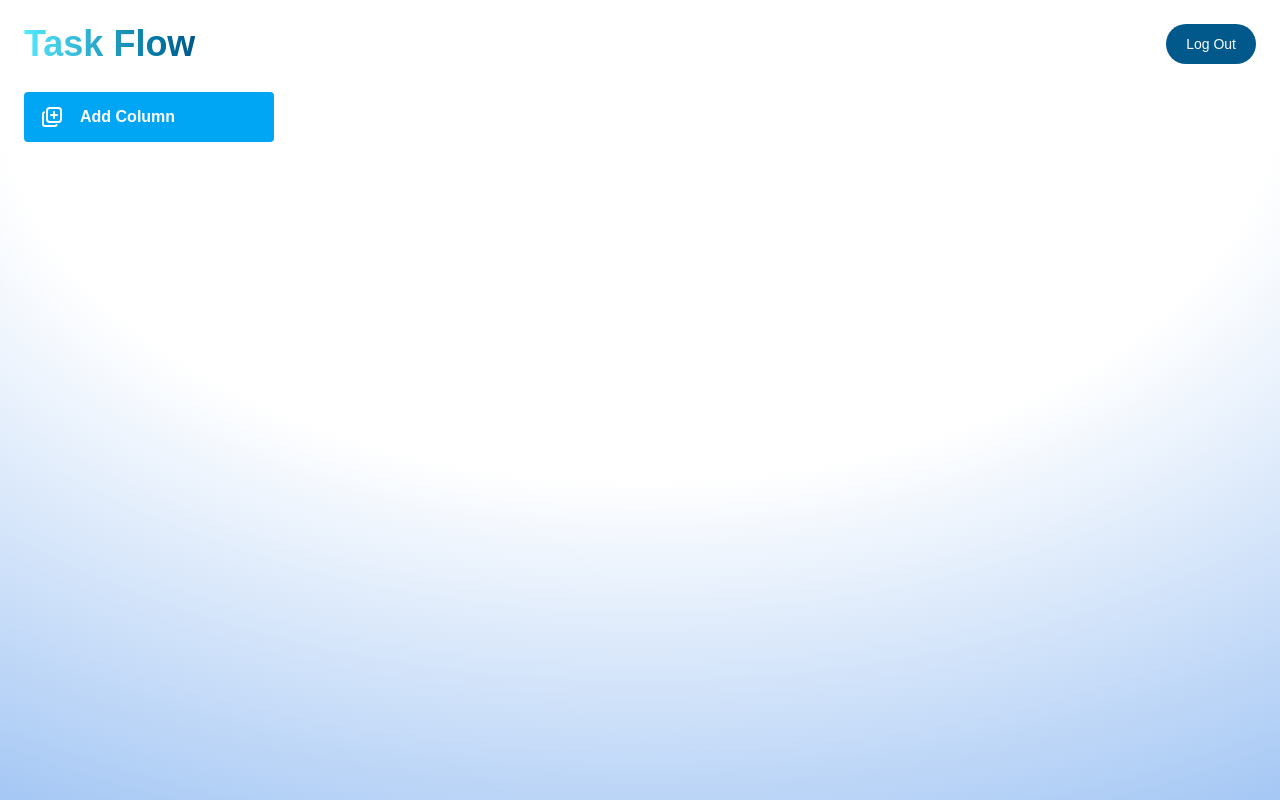
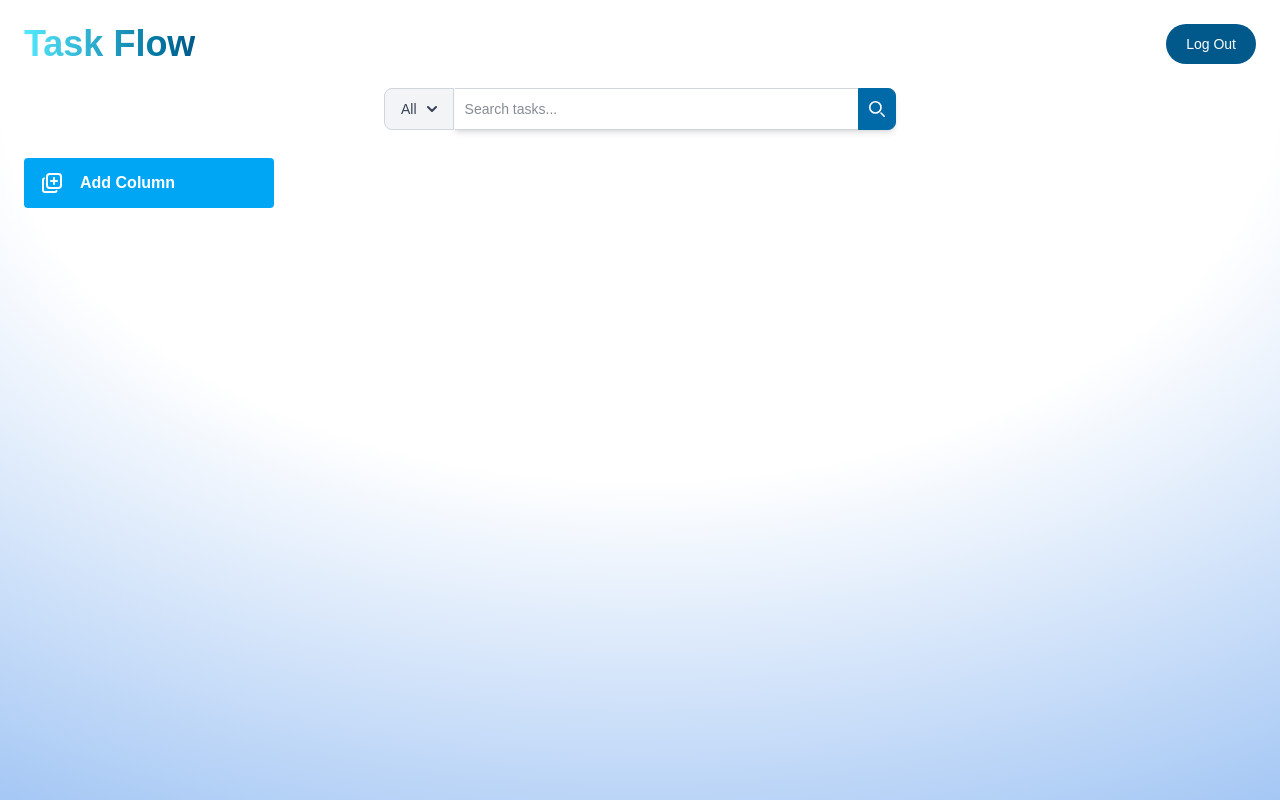
Before and after one commit to LuisCorreaDv/task-flow, a Next.js app: page /tasks in a window 1280 px wide. Built offline with nearby package versions, Linux system fonts and the light colour scheme.

Commit message:
Task search and filtering; updating TaskBoard and TasksPage to integrate new features.

```diff
--- a/src/app/tasks/components/Header.tsx
+++ b/src/app/tasks/components/Header.tsx
@@ -10,21 +10,17 @@ function Header() {
 
   const handleLogout = () => {
     dispatch(logout());
-    dispatch(resetVerification())
+    dispatch(resetVerification());
     router.push("/");
   };
   return (
     <header>
       <nav className="bg-white border-gray-200 dark:bg-gray-900">
         <div className="flex flex-wrap justify-between items-center mx-auto max-w-screen-xl p-6">
-          <a
-            href="https://flowbite.com"
-            className="flex items-center space-x-3 rtl:space-x-reverse"
-          >
-            <span className="self-center text-4xl font-semibold whitespace-nowrap dark:text-white text-center bg-gradient-to-r from-cyan-300 to-sky-800 bg-clip-text text-transparent">
-              Task Flow
-            </span>
-          </a>
+          <span className="self-center text-4xl font-semibold whitespace-nowrap dark:text-white text-center bg-gradient-to-r from-cyan-300 to-sky-800 bg-clip-text text-transparent">
+            Task Flow
+          </span>
+
           <div className="flex items-center space-x-6 rtl:space-x-reverse">
             <button
               type="button"
--- a/src/app/tasks/components/TaskBoard.tsx
+++ b/src/app/tasks/components/TaskBoard.tsx
@@ -41,7 +41,13 @@ import { arrayMove, SortableContext } from "@dnd-kit/sortable";
 import { createPortal } from "react-dom";
 import TaskCard from "./TaskCard";
 
-export default function TaskBoard() {
+//Search and Filter Props
+interface TaskBoardProps {
+  searchTerm?: string;
+  statusFilter?: TaskStatus | 'all';
+}
+
+export default function TaskBoard({ searchTerm = '', statusFilter = 'all' }: TaskBoardProps) {
   const dispatch: AppDispatch = useDispatch();
   const columns = useSelector((state: RootState) => state.columns.columns);
   const userId = useSelector((state: RootState) => state.auth.token);
@@ -54,7 +60,26 @@ export default function TaskBoard() {
     setMounted(true);
   }, []);
 
-  //useMemo is used to memoize the columnsId array, so it only recalculates when columns change
+  // Filter tasks based on search term and status
+  // useMemo is used to memorize the filteredTasks array, so it only recalculates when tasks, searchTerm, or statusFilter change
+  const filteredTasks = useMemo(() => {
+    return tasks.filter((task: Task) => {
+      // Filter by search term (task content)
+      const matchesSearch = searchTerm
+        ? task.content.toLowerCase().includes(searchTerm.toLowerCase())
+        : true;
+
+      // Filter by task status
+      const matchesStatus = statusFilter === 'all'
+        ? true
+        : task.status === statusFilter;
+
+      // The task must match both the search term and the status filter
+      return matchesSearch && matchesStatus;
+    });
+  }, [tasks, searchTerm, statusFilter]);
+
+  //useMemo is used to memorize the columnsId array, so it only recalculates when columns change
   // This is useful for performance optimization, as it prevents unnecessary re-renders
   const columnsId = useMemo(
     () => columns.map((column) => column.id),
@@ -169,7 +194,7 @@ export default function TaskBoard() {
 
     //Drop a Task over another task
     if (isActiveTask && isOverTask) {
-      const overTask = tasks.find((task: Task) => task.id === overId);
+      const overTask = filteredTasks.find((task: Task) => task.id === overId);
       if (overTask) {
         dispatch(
           updateTaskColumn({
@@ -218,7 +243,7 @@ export default function TaskBoard() {
                   updateTask={updateTask}
                   toggleFavorite={toggleFavorite}
                   updateStatus={updateTaskStatus}
-                  tasks={tasks.filter(
+                  tasks={filteredTasks.filter(
                     (task: Task) => task.columnId === column.id
                   )}
                 />
@@ -247,7 +272,7 @@ export default function TaskBoard() {
                   updateTask={updateTask}
                   updateStatus={updateTaskStatus}
                   toggleFavorite={toggleFavorite}
-                  tasks={tasks.filter(
+                  tasks={filteredTasks.filter(
                     (task: Task) => task.columnId === activeColumn.id
                   )}
                 />
--- /dev/null
+++ b/src/app/tasks/components/TaskFilter.tsx
@@ -0,0 +1,192 @@
+"use client";
+
+import { useEffect, useRef, useState } from "react";
+import { TaskStatus } from "@/types/TaskTypes";
+
+interface TaskFilterProps {
+  onSearch: (term: string) => void;
+  onFilterStatus: (status: TaskStatus | "all") => void;
+}
+
+export default function TaskFilter({
+  onSearch,
+  onFilterStatus,
+}: TaskFilterProps) {
+  const [search, setSearch] = useState("");
+  const [dropdownOpen, setDropdownOpen] = useState(false);
+  const [selectedStatus, setSelectedStatus] = useState<"all" | TaskStatus>(
+    "all"
+  );
+
+  const dropdownRef = useRef<HTMLDivElement>(null);
+
+  // Close dropdown when clicking outside
+  useEffect(() => {
+    const handleClickOutside = (event: MouseEvent) => {
+      if (
+        dropdownRef.current &&
+        !dropdownRef.current.contains(event.target as Node)
+      ) {
+        setDropdownOpen(false);
+      }
+    };
+    document.addEventListener("mousedown", handleClickOutside);
+    return () => document.removeEventListener("mousedown", handleClickOutside);
+  }, []);
+
+  const handleSearchSubmit = (e: React.FormEvent) => {
+    e.preventDefault();
+    onSearch(search);
+  };
+
+  const handleSelectStatus = (status: TaskStatus | "all") => {
+    setSelectedStatus(status);
+    onFilterStatus(status);
+    setDropdownOpen(false);
+  };
+
+  // Colors for status in menu
+  const statusColors = {
+    all: "",
+    on_time: "text-green-400 font-medium",
+    delayed: "text-yellow-600 font-medium",
+    on_going: "text-sky-600 font-medium",
+    urgent: "text-red-600 font-medium",
+  };
+
+  return (
+    <form onSubmit={handleSearchSubmit} className="max-w-lg mx-auto mb-6">
+      <div className="flex">
+        <button
+          type="button"
+          className="shrink-0 z-30 inline-flex items-center py-2.5 px-4 text-sm font-medium text-center text-gray-700 bg-gray-100 border border-gray-300 rounded-s-lg hover:bg-gray-200 dark:bg-gray-700 dark:hover:bg-gray-600 dark:focus:ring-sky-800 dark:text-white dark:border-gray-600 transition-colors duration-200"
+          onClick={() => setDropdownOpen(!dropdownOpen)}
+        >
+          {/* Show selected status */}
+          <span
+            className={
+              statusColors[selectedStatus as keyof typeof statusColors]
+            }
+          >
+            {selectedStatus === "all"
+              ? "All"
+              : selectedStatus.replace("_", " ")}
+          </span>
+          <svg
+            className="w-2.5 h-2.5 ms-2.5"
+            aria-hidden="true"
+            xmlns="http://www.w3.org/2000/svg"
+            fill="none"
+            viewBox="0 0 10 6"
+          >
+            <path
+              stroke="currentColor"
+              strokeLinecap="round"
+              strokeLinejoin="round"
+              strokeWidth="2"
+              d="m1 1 4 4 4-4"
+            />
+          </svg>
+        </button>
+
+        <div
+          ref={dropdownRef}
+          className={`z-20 ${
+            dropdownOpen ? "block" : "hidden"
+          } absolute mt-12 bg-white divide-y divide-gray-100 rounded-lg shadow-md w-48 dark:bg-gray-700`}
+        >
+          <ul className="text-sm text-gray-700 dark:text-gray-200">
+            <li>
+              <button
+                type="button"
+                onClick={() => handleSelectStatus("all")}
+                className="w-full text-left px-4 py-2 hover:bg-gray-100"
+              >
+                All
+              </button>
+            </li>
+            <li>
+              <button
+                type="button"
+                onClick={() => handleSelectStatus("on_time")}
+                className="w-full text-left px-4 py-2 hover:bg-gray-100 text-green-300"
+              >
+                <span className="flex items-center">
+                  <span className="w-2 h-2 mr-2 rounded-full bg-green-100"></span>
+                  On Time
+                </span>
+              </button>
+            </li>
+            <li>
+              <button
+                type="button"
+                onClick={() => handleSelectStatus("on_going")}
+                className="w-full text-left px-4 py-2 hover:bg-gray-100 text-sky-600"
+              >
+                <span className="flex items-center">
+                  <span className="w-2 h-2 mr-2 rounded-full bg-sky-400"></span>
+                  On Going
+                </span>
+              </button>
+            </li>
+            <li>
+              <button
+                type="button"
+                onClick={() => handleSelectStatus("delayed")}
+                className="w-full text-left px-4 py-2 hover:bg-gray-100 text-yellow-600"
+              >
+                <span className="flex items-center">
+                  <span className="w-2 h-2 mr-2 rounded-full bg-yellow-400"></span>
+                  Delayed
+                </span>
+              </button>
+            </li>
+            <li>
+              <button
+                type="button"
+                onClick={() => handleSelectStatus("urgent")}
+                className="w-full text-left px-4 py-2 hover:bg-gray-100 text-red-600"
+              >
+                <span className="flex items-center">
+                  <span className="w-2 h-2 mr-2 rounded-full bg-red-400"></span>
+                  Urgent
+                </span>
+              </button>
+            </li>
+          </ul>
+        </div>
+
+        <div className="relative w-full">
+          <input
+            type="search"
+            id="search-dropdown"
+            className="block p-2.5 w-full z-10 text-sm text-gray-900 bg-white rounded-e-lg border-s-gray-50 border border-gray-300 focus:outline-sky-800 focus:ring-sky-800 focus:border-sky-800 focus:outline-none shadow-md"
+            placeholder="Search tasks..."
+            value={search}
+            onChange={(e) => setSearch(e.target.value)}
+          />
+          <button
+            type="submit"
+            className="absolute top-0 end-0 p-2.5 text-sm font-medium h-full text-white bg-sky-700 rounded-e-lg border border-sky-700 hover:bg-sky-600 transition-colors duration-200"
+          >
+            <svg
+              className="w-4 h-4"
+              aria-hidden="true"
+              xmlns="http://www.w3.org/2000/svg"
+              fill="none"
+              viewBox="0 0 20 20"
+            >
+              <path
+                stroke="currentColor"
+                strokeLinecap="round"
+                strokeLinejoin="round"
+                strokeWidth="2"
+                d="m19 19-4-4m0-7A7 7 0 1 1 1 8a7 7 0 0 1 14 0Z"
+              />
+            </svg>
+          </button>
+        </div>
+      </div>
+    </form>
+  );
+}
--- a/src/app/tasks/page.tsx
+++ b/src/app/tasks/page.tsx
@@ -1,14 +1,34 @@
 'use client';
 import Header from './components/Header';
 import TaskBoard from './components/TaskBoard';
+import TaskFilter from './components/TaskFilter';
+import { useState } from 'react';
+import { TaskStatus } from '@/types/TaskTypes';
 
 export default function TasksPage() {
+  const [searchTerm, setSearchTerm] = useState('');
+  const [statusFilter, setStatusFilter] = useState<'all' | TaskStatus>('all');
+
+  const handleSearch = (term: string) => {
+    setSearchTerm(term);
+  };
+
+  const handleFilterStatus = (status: TaskStatus | 'all') => {
+    setStatusFilter(status);
+  };
 
   return (
     <div className='flex flex-col h-screen'>
       <Header />
       <div className='flex-1 overflow-y-hidden overflow-x-auto'>
-        <TaskBoard />
+        <TaskFilter
+          onSearch={handleSearch}
+          onFilterStatus={handleFilterStatus}
+        />
+        <TaskBoard
+          searchTerm={searchTerm}
+          statusFilter={statusFilter}
+        />
       </div>
     </div>
   );
```
